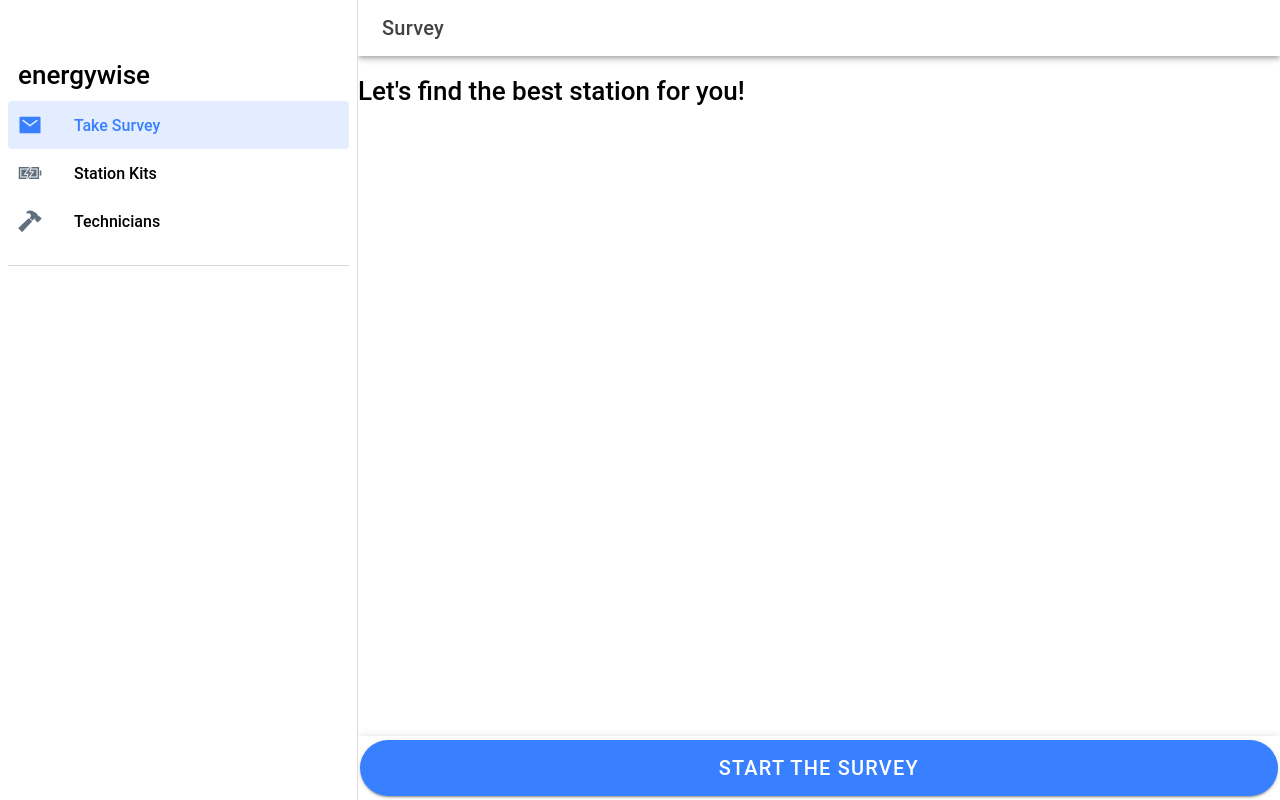
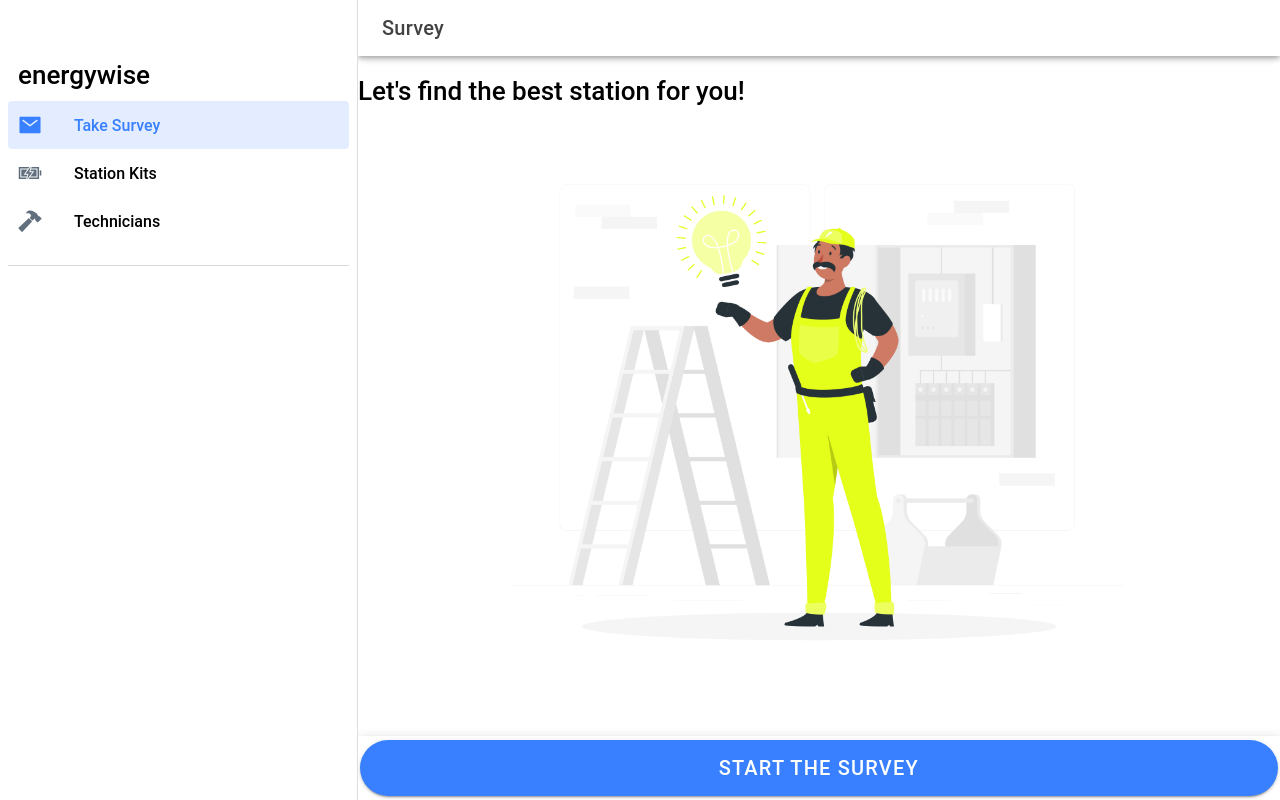
Before and after one commit to hoonsubin/energywise-app, a React (Vite) app: page /survey in a window 1280 px wide. Built offline with nearby package versions, Linux system fonts and the light colour scheme.

Commit message:
add survey graphics

```diff
--- a/src/components/ChargingKitItem.tsx
+++ b/src/components/ChargingKitItem.tsx
@@ -100,7 +100,11 @@ const ChargingKitItem: React.FC<ChargingKitItemProps> = (props) => {
 
             <IonCol>
               {/* todo: fix the image size and position so it's fluid */}
-              <IonImg src={props.itemData.image} alt="station image"></IonImg>
+              <img style={{
+                borderRadius: '8px',
+                maxWidth: '100%',
+                height: '50%'
+              }} src={props.itemData.image} alt="station image"></img>
             </IonCol>
           </IonRow>
         </IonGrid>
--- a/src/components/survey/SurveyIntro.tsx
+++ b/src/components/survey/SurveyIntro.tsx
@@ -9,7 +9,10 @@ import {
   IonText,
   IonNavLink,
   IonButton,
-  IonFooter
+  IonFooter,
+  IonImg,
+  CreateAnimation,
+  Animation,
 } from '@ionic/react';
 import Survey1 from './Survey1';
 
@@ -31,23 +34,46 @@ const SurveyIntro: React.FC = () => {
             <IonTitle size="large">Survey</IonTitle>
           </IonToolbar>
         </IonHeader>
-        <div style={{
-            width: "100%",
-            height: '100%'
-        }}>
+        <div
+          style={{
+            width: '100%',
+            height: '100%',
+          }}
+        >
           <IonText>
-                <h1>
-                    Let's find the best station for you!
-                </h1>
+            <h1>Let's find the best station for you!</h1>
           </IonText>
+          <CreateAnimation
+            duration={2000}
+            iterations={Infinity}
+            fromTo={[
+              {
+                property: 'transform',
+                fromValue: 'translateY(0px)',
+                toValue: 'translateY(50px)',
+              }
+            ]}
+            play={false}
+          >
+            <img style={{
+                maxHeight: '90%',
+                display: 'block',
+                marginLeft: 'auto',
+                marginRight: 'auto'
+            }} src="assets/img/intro-graphic.png" alt="intro graphic" />
+          </CreateAnimation>
         </div>
-
-
       </IonContent>
       <IonFooter>
         <IonToolbar>
           <IonNavLink routerDirection="forward" component={() => <Survey1 />}>
-          <IonButton expand='block' fill="solid" color="primary" shape="round" size="large">
+            <IonButton
+              expand="block"
+              fill="solid"
+              color="primary"
+              shape="round"
+              size="large"
+            >
               Start the survey
             </IonButton>
           </IonNavLink>
```
Also changed, not shown: public/assets/img/intro-graphic.png (added). Lines whose indentation alone changed are shown as unchanged.
